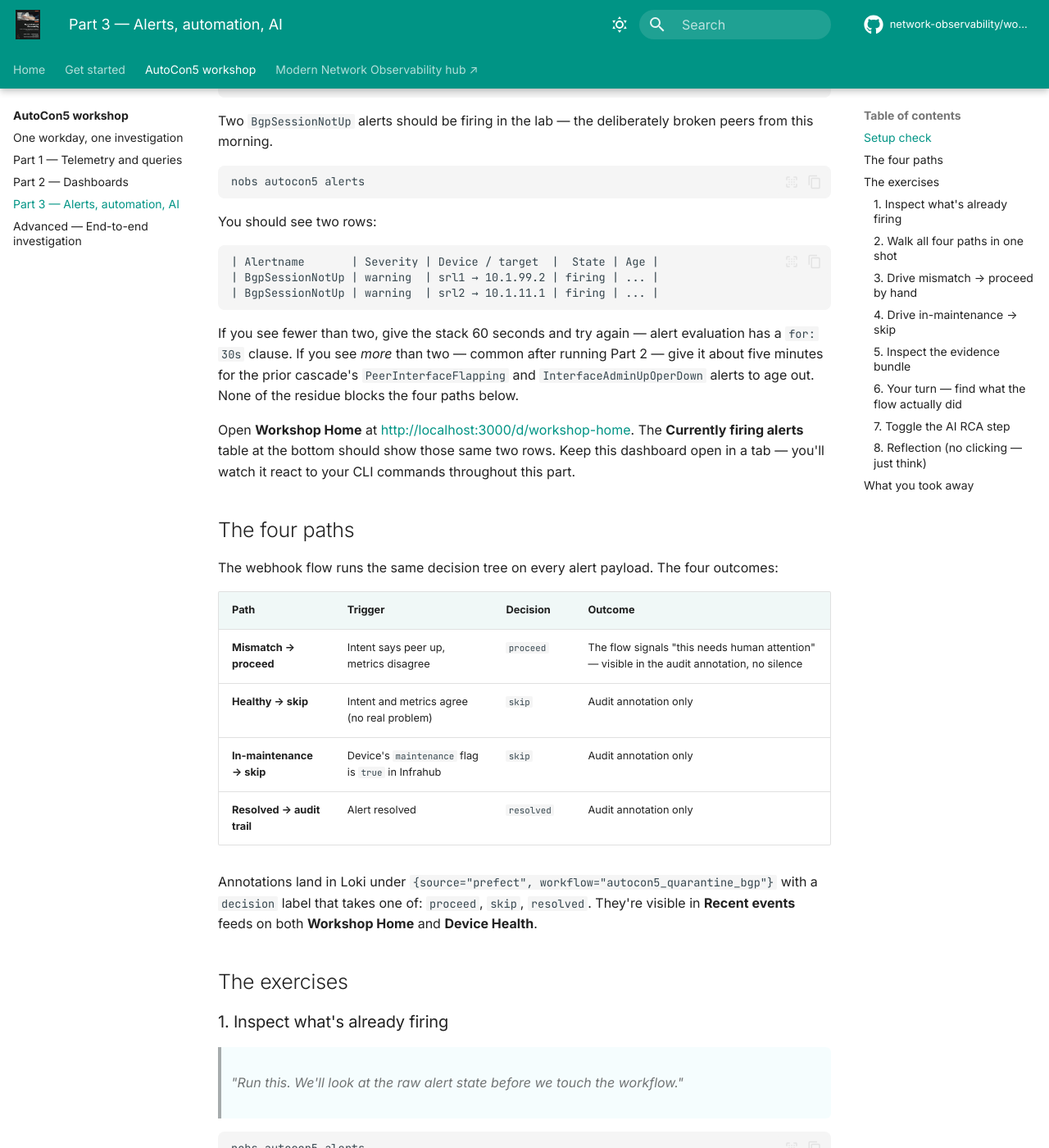
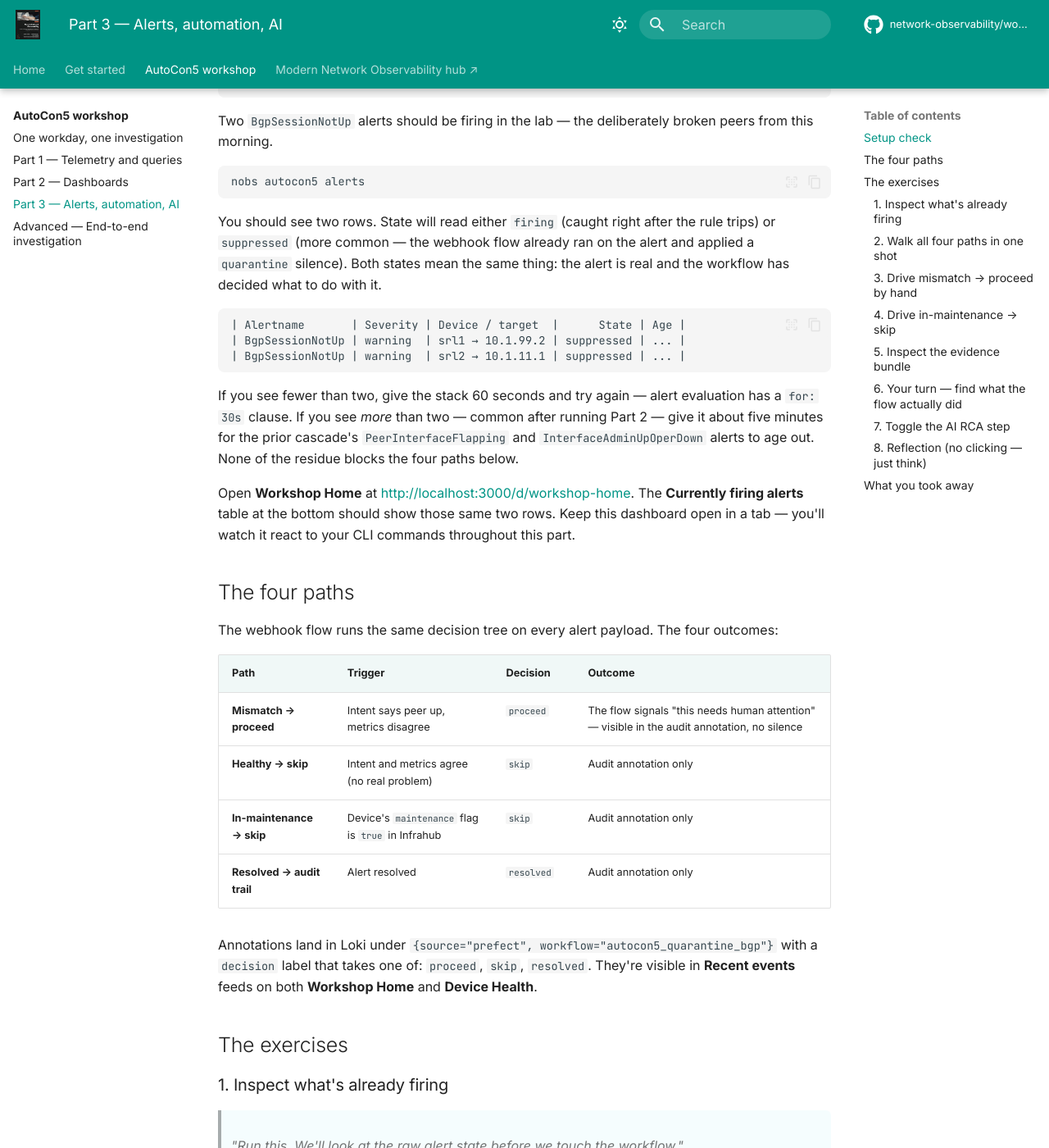
Before and after one commit to network-observability/workshops, an MkDocs documentation site: the page built from docs/workshop/part-3.md, in a window 1280 px wide and 1400 px high, scrolled down 2362 px. Shown: the whole window at 82% size. Built offline with MkDocs 1.6.1 and Material for MkDocs 9.7.7, drawn with Linux system fonts in a browser that asks for light colours; comment, search, counter and statistics services are not loaded; some of the changed text lies outside the part shown.

Commit message:
fix(part-3): oper_state via max_over_time + Step 1 reflects suppressed state (#59)

````diff
--- a/workshops/autocon5/guides/part-3-alerts-automation-ai.md
+++ b/workshops/autocon5/guides/part-3-alerts-automation-ai.md
@@ -22,12 +22,12 @@
 nobs autocon5 alerts
 ```
 
-You should see two rows:
+You should see two rows. State will read either `firing` (caught right after the rule trips) or `suppressed` (more common — the webhook flow already ran on the alert and applied a `quarantine` silence). Both states mean the same thing: the alert is real and the workflow has decided what to do with it.
 
 ```
-| Alertname       | Severity | Device / target  |  State | Age |
-| BgpSessionNotUp | warning  | srl1 → 10.1.99.2 | firing | ... |
-| BgpSessionNotUp | warning  | srl2 → 10.1.11.1 | firing | ... |
+| Alertname       | Severity | Device / target  |      State | Age |
+| BgpSessionNotUp | warning  | srl1 → 10.1.99.2 | suppressed | ... |
+| BgpSessionNotUp | warning  | srl2 → 10.1.11.1 | suppressed | ... |
 ```
 
 If you see fewer than two, give the stack 60 seconds and try again — alert evaluation has a `for: 30s` clause. If you see *more* than two — common after running Part 2 — give it about five minutes for the prior cascade's `PeerInterfaceFlapping` and `InterfaceAdminUpOperDown` alerts to age out. None of the residue blocks the four paths below.
@@ -57,7 +57,7 @@
 nobs autocon5 alerts
 ```
 
-Two `BgpSessionNotUp` rows. Each has `device` and `peer_address` labels. **Stop and notice.** Those labels are how the flow correlates the alert back to source-of-truth: it asks Infrahub "is this peer expected up? is this device in maintenance?" using exactly those keys.
+Two `BgpSessionNotUp` rows. Each has `device` and `peer_address` labels. **Stop and notice.** Those labels are how the flow correlates the alert back to source-of-truth: it asks Infrahub "is this peer expected up? is this device in maintenance?" using exactly those keys. The `suppressed` state on each row *is* the workflow's containment action visible in the alert plane — the flow decided `proceed` on each of these and silenced the alert for 20 minutes.
 
 ### 2. Walk all four paths in one shot
 
````
Also changed, not shown: 1 other file.
